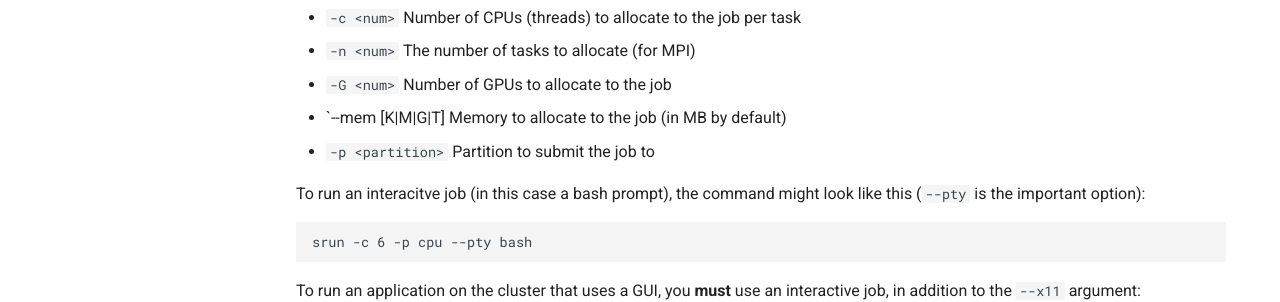
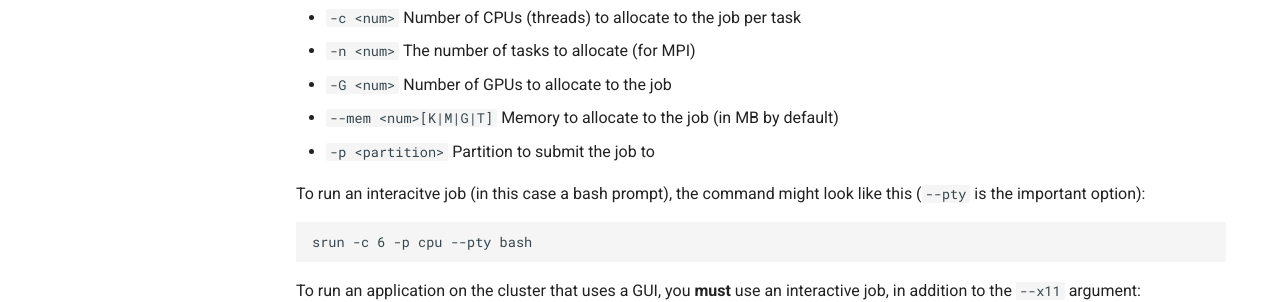
Before and after one commit to UMass-RC/unity-docs, an MkDocs documentation site: the page built from docs/slurm/srun.md, in a window 1280 px wide and 1120 px high. Shown: the part 568-870 px from the top of the window. Built offline with MkDocs 1.6.1 and Material for MkDocs 9.7.7, drawn with Linux system fonts in a browser that asks for light colours; comment, search, counter and statistics services are not loaded.

Commit message:
Added ` to mem in srun

```diff
--- a/docs/slurm/srun.md
+++ b/docs/slurm/srun.md
@@ -14,7 +14,7 @@ Options is where you can specify the resources you want for the executable, or d
 * `-c <num>` Number of CPUs (threads) to allocate to the job per task
 * `-n <num>` The number of tasks to allocate (for MPI)
 * `-G <num>` Number of GPUs to allocate to the job
-* `--mem <num>[K|M|G|T] Memory to allocate to the job (in MB by default)
+* `--mem <num>[K|M|G|T]` Memory to allocate to the job (in MB by default)
 * `-p <partition>` Partition to submit the job to
 
 To run an interacitve job (in this case a bash prompt), the command might look like this (`--pty` is the important option):
```
